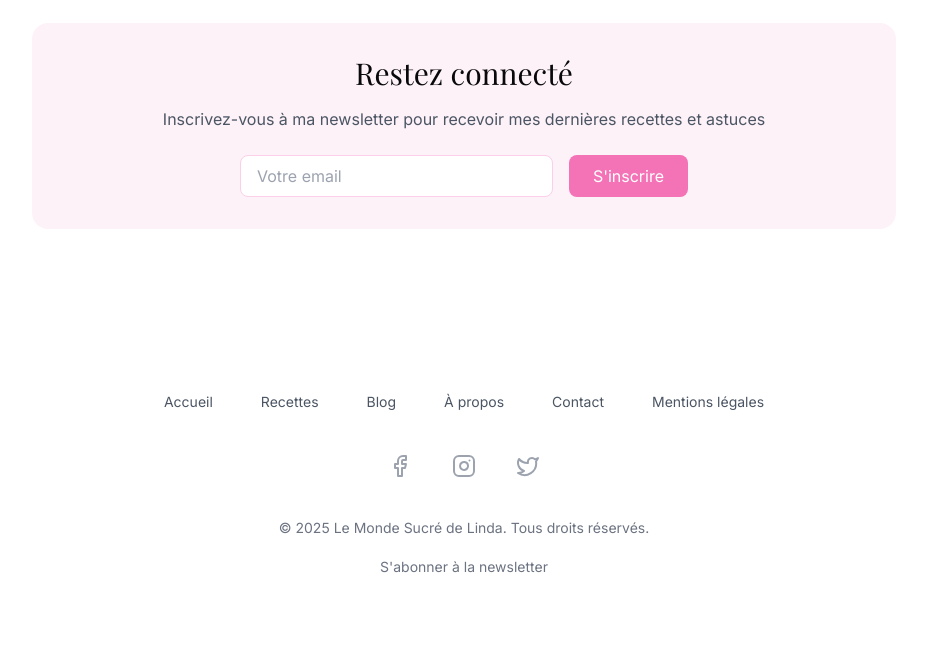
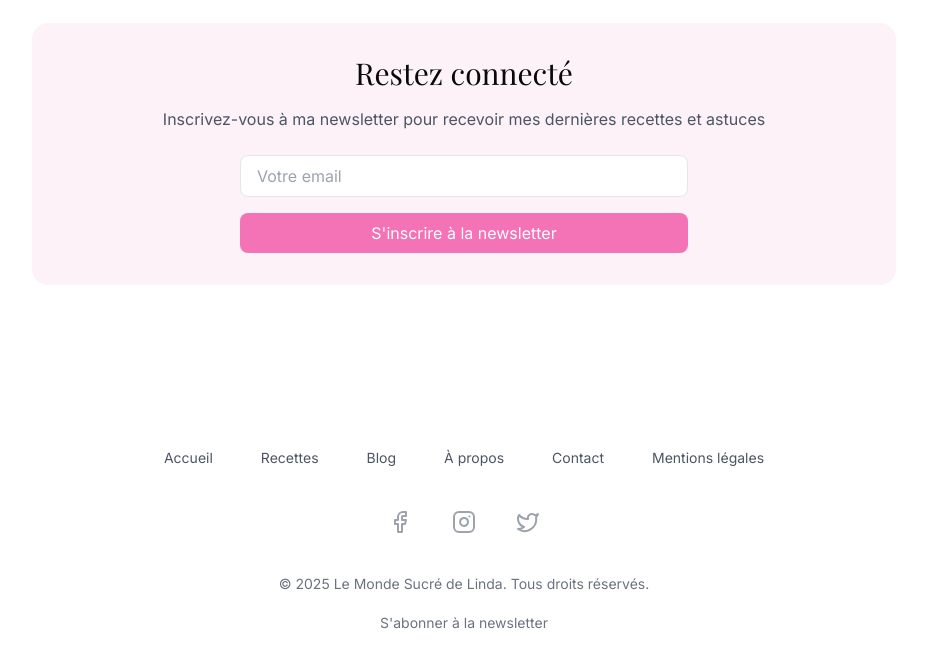
Before and after one commit to Lio2412/Le-monde-sucr-e-de-linda, a Next.js app in the folder frontend/: page /a-propos in a window 1280 px wide. Shown: the part 1601-2269 px from the top of the page, without its empty margins (176-1103 px from the left). Built offline with nearby package versions, Linux system fonts and the light colour scheme; a web font is replaced by a local one.

Commit message:
feat: Implémentation du système de newsletter

```diff
--- a/frontend/src/app/a-propos/page.tsx
+++ b/frontend/src/app/a-propos/page.tsx
@@ -6,6 +6,7 @@ import { Playfair_Display } from 'next/font/google';
 import { Heart, Star, ChefHat } from 'lucide-react';
 import Header from '@/components/layout/Header';
 import Footer from '@/components/layout/Footer';
+import { NewsletterForm } from '@/components/ui/newsletter-form';
 
 const playfair = Playfair_Display({ subsets: ['latin'] });
 
@@ -154,19 +155,7 @@ export default function AboutPage() {
             <p className="text-gray-600 mb-6">
               Inscrivez-vous à ma newsletter pour recevoir mes dernières recettes et astuces
             </p>
-            <form className="flex gap-4 max-w-md mx-auto">
-              <input
-                type="email"
-                placeholder="Votre email"
-                className="flex-1 px-4 py-2 rounded-lg border border-pink-200 focus:outline-none focus:ring-2 focus:ring-pink-200"
-              />
-              <button
-                type="submit"
-                className="px-6 py-2 bg-pink-400 text-white rounded-lg hover:bg-pink-500 transition-colors"
-              >
-                S'inscrire
-              </button>
-            </form>
+            <NewsletterForm className="max-w-md mx-auto" />
           </motion.div>
         </div>
       </section>
--- a/frontend/src/app/dashboard/page.tsx
+++ b/frontend/src/app/dashboard/page.tsx
@@ -8,6 +8,7 @@ import { Heart, User, MessageSquare, Settings } from 'lucide-react';
 import Header from '@/components/layout/Header';
 import Footer from '@/components/layout/Footer';
 import RecipeCard from '@/components/recipes/RecipeCard';
+import { useNewsletter } from '@/hooks/useNewsletter';
 
 const playfair = Playfair_Display({ subsets: ['latin'] });
 
@@ -56,6 +57,24 @@ type Tab = 'favorites' | 'profile' | 'comments' | 'settings';
 
 export default function DashboardPage() {
   const [activeTab, setActiveTab] = useState<Tab>('favorites');
+  const [notifications, setNotifications] = useState({
+    newRecipes: true,
+    comments: true
+  });
+  const { subscribe, unsubscribe } = useNewsletter();
+
+  const handleNotificationChange = async (e: React.ChangeEvent<HTMLInputElement>) => {
+    const { name, checked } = e.target;
+    setNotifications(prev => ({ ...prev, [name]: checked }));
+
+    if (name === 'newRecipes') {
+      if (checked) {
+        await subscribe('john.doe@example.com'); // TODO: Utiliser l'email de l'utilisateur connecté
+      } else {
+        await unsubscribe('john.doe@example.com'); // TODO: Utiliser l'email de l'utilisateur connecté
+      }
+    }
+  };
 
   const tabs = [
     { id: 'favorites', label: 'Favoris', icon: Heart },
@@ -233,7 +252,9 @@ export default function DashboardPage() {
                     <label className="flex items-center">
                       <input
                         type="checkbox"
-                        defaultChecked
+                        name="newRecipes"
+                        checked={notifications.newRecipes}
+                        onChange={handleNotificationChange}
                         className="h-4 w-4 text-pink-500 focus:ring-pink-400 border-gray-300 rounded"
                       />
                       <span className="ml-2 text-gray-700">
@@ -243,7 +264,9 @@ export default function DashboardPage() {
                     <label className="flex items-center">
                       <input
                         type="checkbox"
-                        defaultChecked
+                        name="comments"
+                        checked={notifications.comments}
+                        onChange={handleNotificationChange}
                         className="h-4 w-4 text-pink-500 focus:ring-pink-400 border-gray-300 rounded"
                       />
                       <span className="ml-2 text-gray-700">
--- a/frontend/src/app/inscription/page.tsx
+++ b/frontend/src/app/inscription/page.tsx
@@ -8,6 +8,7 @@ import { Playfair_Display } from 'next/font/google';
 import { Mail, Lock, User, Eye, EyeOff } from 'lucide-react';
 import Header from '@/components/layout/Header';
 import Footer from '@/components/layout/Footer';
+import { useNewsletter } from '@/hooks/useNewsletter';
 
 const playfair = Playfair_Display({ subsets: ['latin'] });
 
@@ -24,10 +25,16 @@ export default function RegisterPage() {
     terms: false
   });
 
-  const handleSubmit = (e: React.FormEvent) => {
+  const { subscribe } = useNewsletter();
+
+  const handleSubmit = async (e: React.FormEvent) => {
     e.preventDefault();
     // TODO: Implémenter l'inscription
     console.log('Tentative d\'inscription:', formData);
+
+    if (formData.newsletter) {
+      await subscribe(formData.email);
+    }
   };
 
   const handleChange = (e: React.ChangeEvent<HTMLInputElement>) => {
--- a/frontend/src/app/page.tsx
+++ b/frontend/src/app/page.tsx
@@ -6,6 +6,7 @@ import { ArrowRight } from 'lucide-react';
 import { Playfair_Display } from 'next/font/google';
 import Header from '@/components/layout/Header';
 import Footer from '@/components/layout/Footer';
+import { NewsletterForm } from '@/components/ui/newsletter-form';
 
 const playfair = Playfair_Display({ subsets: ['latin'] });
 
@@ -174,19 +175,7 @@ export default function Home() {
             <p className="text-gray-600 mb-8">
               Recevez nos dernières recettes et astuces directement dans votre boîte mail.
             </p>
-            <form className="flex gap-4">
-              <input
-                type="email"
-                placeholder="Votre email"
-                className="flex-1 px-4 py-3 border-b-2 border-gray-200 focus:outline-none focus:border-pink-200 transition-colors bg-transparent"
-              />
-              <button
-                type="submit"
-                className="px-6 py-3 text-pink-400 hover:text-pink-500 border-b-2 border-pink-200 hover:border-pink-400 transition-colors"
-              >
-                S'inscrire
-              </button>
-            </form>
+            <NewsletterForm variant="minimal" />
           </div>
         </div>
       </section>
--- /dev/null
+++ b/frontend/src/components/ui/newsletter-form.tsx
@@ -0,0 +1,77 @@
+'use client';
+
+import { useState } from 'react';
+import { motion } from 'framer-motion';
+import { Loader2 } from 'lucide-react';
+import { useNewsletter } from '@/hooks/useNewsletter';
+
+interface NewsletterFormProps {
+  className?: string;
+  variant?: 'default' | 'minimal';
+}
+
+export function NewsletterForm({ className = '', variant = 'default' }: NewsletterFormProps) {
+  const [email, setEmail] = useState('');
+  const { isLoading, subscribe } = useNewsletter({
+    onSuccess: () => setEmail('')
+  });
+
+  const handleSubmit = async (e: React.FormEvent) => {
+    e.preventDefault();
+    await subscribe(email);
+  };
+
+  if (variant === 'minimal') {
+    return (
+      <form onSubmit={handleSubmit} className={`flex gap-4 ${className}`}>
+        <input
+          type="email"
+          value={email}
+          onChange={(e) => setEmail(e.target.value)}
+          placeholder="Votre email"
+          required
+          className="flex-1 px-4 py-3 border-b-2 border-gray-200 focus:outline-none focus:border-pink-200 transition-colors bg-transparent"
+        />
+        <motion.button
+          whileHover={{ scale: 1.02 }}
+          whileTap={{ scale: 0.98 }}
+          type="submit"
+          disabled={isLoading}
+          className="px-6 py-3 text-pink-400 hover:text-pink-500 border-b-2 border-pink-200 hover:border-pink-400 transition-colors disabled:opacity-50 disabled:cursor-not-allowed"
+        >
+          {isLoading ? (
+            <Loader2 className="w-5 h-5 animate-spin" />
+          ) : (
+            "S'inscrire"
+          )}
+        </motion.button>
+      </form>
+    );
+  }
+
+  return (
+    <form onSubmit={handleSubmit} className={`space-y-4 ${className}`}>
+      <input
+        type="email"
+        value={email}
+        onChange={(e) => setEmail(e.target.value)}
+        placeholder="Votre email"
+        required
+        className="w-full px-4 py-2 rounded-lg border border-gray-200 focus:outline-none focus:ring-2 focus:ring-pink-200 focus:border-pink-300"
+      />
+      <motion.button
+        whileHover={{ scale: 1.02 }}
+        whileTap={{ scale: 0.98 }}
+        type="submit"
+        disabled={isLoading}
+        className="w-full py-2 bg-pink-400 text-white rounded-lg hover:bg-pink-500 transition-colors disabled:opacity-50 disabled:cursor-not-allowed flex items-center justify-center"
+      >
+        {isLoading ? (
+          <Loader2 className="w-5 h-5 animate-spin" />
+        ) : (
+          "S'inscrire à la newsletter"
+        )}
+      </motion.button>
+    </form>
+  );
+}
--- /dev/null
+++ b/frontend/src/hooks/useNewsletter.ts
@@ -0,0 +1,46 @@
+import { useState } from 'react';
+import { toast } from 'sonner';
+
+interface UseNewsletterProps {
+  onSuccess?: () => void;
+}
+
+export function useNewsletter({ onSuccess }: UseNewsletterProps = {}) {
+  const [isLoading, setIsLoading] = useState(false);
+
+  const subscribe = async (email: string) => {
+    setIsLoading(true);
+    try {
+      // TODO: Remplacer par l'appel API réel
+      await new Promise(resolve => setTimeout(resolve, 1000));
+
+      toast.success('Inscription réussie ! Bienvenue dans notre newsletter.');
+      onSuccess?.();
+    } catch (error) {
+      toast.error('Une erreur est survenue. Veuillez réessayer.');
+    } finally {
+      setIsLoading(false);
+    }
+  };
+
+  const unsubscribe = async (email: string) => {
+    setIsLoading(true);
+    try {
+      // TODO: Remplacer par l'appel API réel
+      await new Promise(resolve => setTimeout(resolve, 1000));
+
+      toast.success('Désinscription effectuée avec succès.');
+      onSuccess?.();
+    } catch (error) {
+      toast.error('Une erreur est survenue. Veuillez réessayer.');
+    } finally {
+      setIsLoading(false);
+    }
+  };
+
+  return {
+    isLoading,
+    subscribe,
+    unsubscribe
+  };
+}
```
Also changed, not shown: 1 other file (tests, documents, lock files or other folders).
